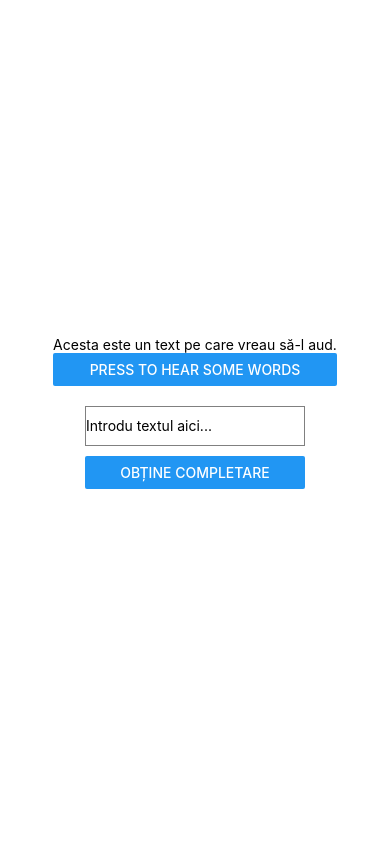
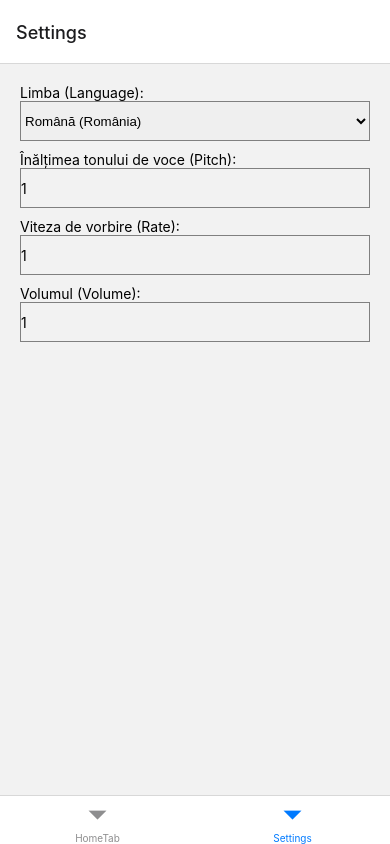
Before and after one commit to mihai-dulgheru/Assistext, a React Native app: screen /Settings in a window 390 px wide. Built offline with nearby package versions, Linux system fonts and the light colour scheme.

Commit message:
Add dependencies and update screens

```diff
--- a/App.js
+++ b/App.js
@@ -1,23 +1,14 @@
-import { StatusBar } from "expo-status-bar";
-import { StyleSheet, View } from "react-native";
-import SpeechScreen from "./components/SpeechScreen";
-import SuggestionsScreen from "./components/SuggestionsScreen";
+import { NavigationContainer } from "@react-navigation/native";
+import React from "react";
+import { SpeechProvider } from "./components/SpeechContext";
+import TabNavigator from "./components/TabNavigator";
 
 export default function App() {
   return (
-    <View style={styles.container}>
-      <SpeechScreen />
-      <SuggestionsScreen />
-      <StatusBar style="auto" />
-    </View>
+    <SpeechProvider>
+      <NavigationContainer>
+        <TabNavigator />
+      </NavigationContainer>
+    </SpeechProvider>
   );
 }
-
-const styles = StyleSheet.create({
-  container: {
-    flex: 1,
-    backgroundColor: "#fff",
-    alignItems: "center",
-    justifyContent: "center",
-  },
-});
--- /dev/null
+++ b/components/DetailsScreen.js
@@ -0,0 +1,24 @@
+import React from "react";
+import { Button, StyleSheet, Text, View } from "react-native";
+
+const DetailsScreen = ({ navigation }) => {
+  return (
+    <View style={styles.container}>
+      <Text style={styles.text}>Aceasta este pagina de detalii.</Text>
+      <Button title="Înapoi la Start" onPress={() => navigation.goBack()} />
+    </View>
+  );
+};
+
+const styles = StyleSheet.create({
+  container: {
+    flex: 1,
+    alignItems: "center",
+    justifyContent: "center",
+  },
+  text: {
+    marginBottom: 20,
+  },
+});
+
+export default DetailsScreen;
--- /dev/null
+++ b/components/HomeScreen.js
@@ -0,0 +1,27 @@
+import React from "react";
+import { Button, StyleSheet, Text, View } from "react-native";
+
+const HomeScreen = ({ navigation }) => {
+  return (
+    <View style={styles.container}>
+      <Text style={styles.text}>Bine ai venit la pagina de start!</Text>
+      <Button
+        title="Mergi la Detalii"
+        onPress={() => navigation.navigate("Details")}
+      />
+    </View>
+  );
+};
+
+const styles = StyleSheet.create({
+  container: {
+    flex: 1,
+    alignItems: "center",
+    justifyContent: "center",
+  },
+  text: {
+    marginBottom: 20,
+  },
+});
+
+export default HomeScreen;
--- /dev/null
+++ b/components/SettingsScreen.js
@@ -0,0 +1,71 @@
+import { Picker } from "@react-native-picker/picker";
+import React from "react";
+import { StyleSheet, Text, TextInput, View } from "react-native";
+import { useSpeechContext } from "./SpeechContext";
+
+export default function SettingsScreen() {
+  const { speechOptions, setSpeechOptions } = useSpeechContext();
+
+  const updateSpeechOption = (option, value) => {
+    setSpeechOptions({ ...speechOptions, [option]: value });
+  };
+
+  return (
+    <View style={styles.container}>
+      <Text>Limba (Language):</Text>
+      <Picker
+        selectedValue={speechOptions.language}
+        style={styles.input}
+        onValueChange={(itemValue) => updateSpeechOption("language", itemValue)}
+      >
+        <Picker.Item label="Română (România)" value="ro-RO" />
+        <Picker.Item label="Engleză (SUA)" value="en-US" />
+        <Picker.Item label="Franțeză (Franța)" value="fr-FR" />
+      </Picker>
+
+      <Text>Înălțimea tonului de voce (Pitch):</Text>
+      <TextInput
+        style={styles.input}
+        keyboardType="numeric"
+        // if parseFloat(value) is not a number, it will return 0
+        onChangeText={(value) =>
+          updateSpeechOption("pitch", parseFloat(value) || 0)
+        }
+        value={speechOptions.pitch.toString()}
+      />
+
+      <Text>Viteza de vorbire (Rate):</Text>
+      <TextInput
+        style={styles.input}
+        keyboardType="numeric"
+        onChangeText={(value) =>
+          updateSpeechOption("rate", parseFloat(value) || 0)
+        }
+        value={speechOptions.rate.toString()}
+      />
+
+      <Text>Volumul (Volume):</Text>
+      <TextInput
+        style={styles.input}
+        keyboardType="numeric"
+        onChangeText={(value) =>
+          updateSpeechOption("volume", parseFloat(value) || 0)
+        }
+        value={speechOptions.volume.toString()}
+      />
+    </View>
+  );
+}
+
+const styles = StyleSheet.create({
+  container: {
+    flex: 1,
+    padding: 20,
+  },
+  input: {
+    height: 40,
+    borderColor: "gray",
+    borderWidth: 1,
+    marginBottom: 10,
+  },
+});
--- /dev/null
+++ b/components/SpeechContext.js
@@ -0,0 +1,20 @@
+import React, { createContext, useContext, useState } from "react";
+
+const SpeechContext = createContext();
+
+export const useSpeechContext = () => useContext(SpeechContext);
+
+export const SpeechProvider = ({ children }) => {
+  const [speechOptions, setSpeechOptions] = useState({
+    language: "ro-RO",
+    pitch: 1.0,
+    rate: 1.0,
+    volume: 1.0,
+  });
+
+  return (
+    <SpeechContext.Provider value={{ speechOptions, setSpeechOptions }}>
+      {children}
+    </SpeechContext.Provider>
+  );
+};
--- a/components/SpeechScreen.js
+++ b/components/SpeechScreen.js
@@ -1,17 +1,14 @@
 import * as Speech from "expo-speech";
-import * as React from "react";
+import React from "react";
 import { Button, StyleSheet, Text, View } from "react-native";
+import { useSpeechContext } from "./SpeechContext";
 
 export default function SpeechScreen() {
+  const { speechOptions } = useSpeechContext();
   const text = "Acesta este un text pe care vreau să-l aud.";
 
   const speak = () => {
-    const options = {
-      language: "ro-RO",
-      pitch: 1.0,
-      rate: 1.0,
-    };
-    Speech.speak(text, options);
+    Speech.speak(text, speechOptions);
   };
 
   return (
@@ -22,4 +19,8 @@ export default function SpeechScreen() {
   );
 }
 
-const styles = StyleSheet.create({});
+const styles = StyleSheet.create({
+  container: {
+    padding: 20,
+  },
+});
--- /dev/null
+++ b/components/StackNavigator.js
@@ -0,0 +1,21 @@
+import { createNativeStackNavigator } from "@react-navigation/native-stack";
+import React from "react";
+import DetailsScreen from "./DetailsScreen";
+import HomeScreen from "./HomeScreen";
+import SpeechScreen from "./SpeechScreen";
+import SuggestionsScreen from "./SuggestionsScreen";
+
+const Stack = createNativeStackNavigator();
+
+function StackNavigator() {
+  return (
+    <Stack.Navigator>
+      {/* <Stack.Screen name="Home" component={HomeScreen} /> */}
+      {/* <Stack.Screen name="Details" component={DetailsScreen} /> */}
+      <Stack.Screen name="Speech" component={SpeechScreen} />
+      <Stack.Screen name="Suggestions" component={SuggestionsScreen} />
+    </Stack.Navigator>
+  );
+}
+
+export default StackNavigator;
--- /dev/null
+++ b/components/TabNavigator.js
@@ -0,0 +1,21 @@
+import { createBottomTabNavigator } from "@react-navigation/bottom-tabs";
+import React from "react";
+import SettingsScreen from "./SettingsScreen";
+import StackNavigator from "./StackNavigator";
+
+const Tab = createBottomTabNavigator();
+
+function TabNavigator() {
+  return (
+    <Tab.Navigator>
+      <Tab.Screen
+        name="HomeTab"
+        component={StackNavigator}
+        options={{ headerShown: false }}
+      />
+      <Tab.Screen name="Settings" component={SettingsScreen} />
+    </Tab.Navigator>
+  );
+}
+
+export default TabNavigator;
```
Also changed, not shown: package.json (+7 -1 lines), 1 other file (tests, documents, lock files or other folders).
